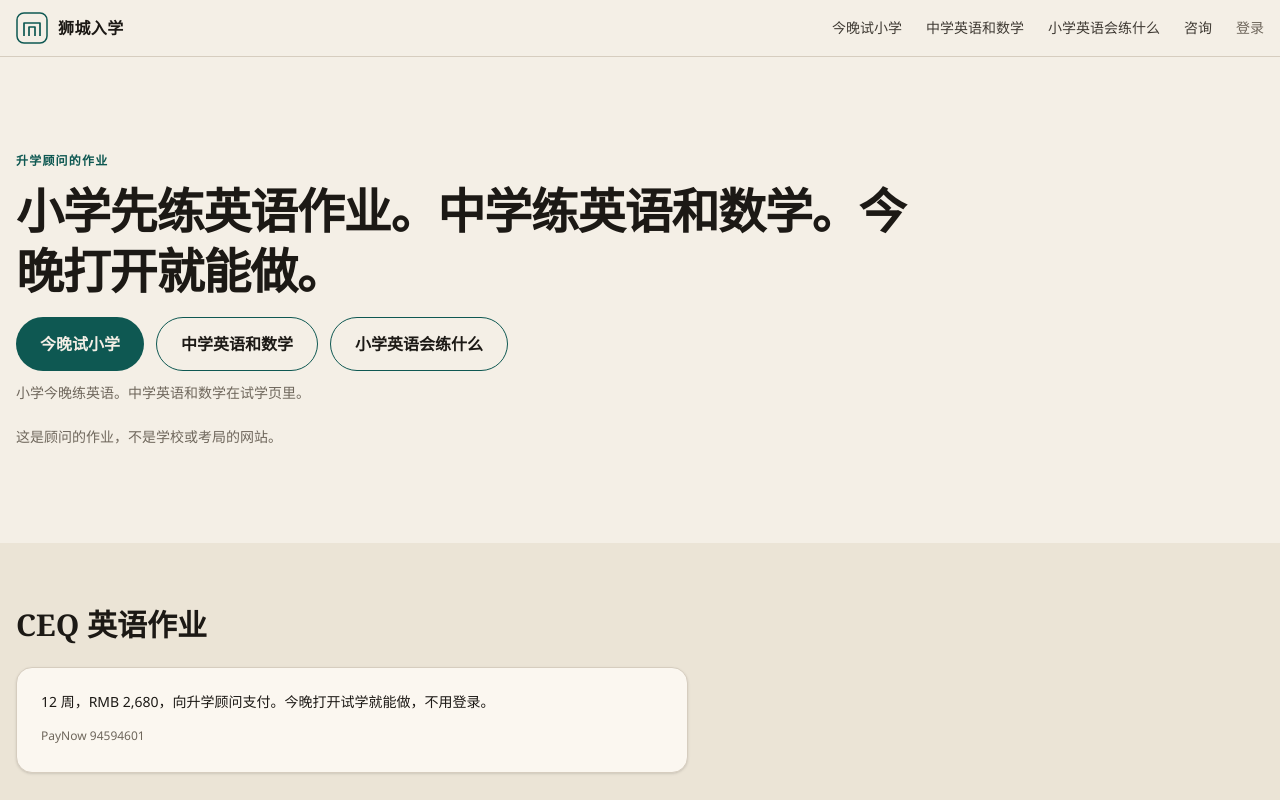
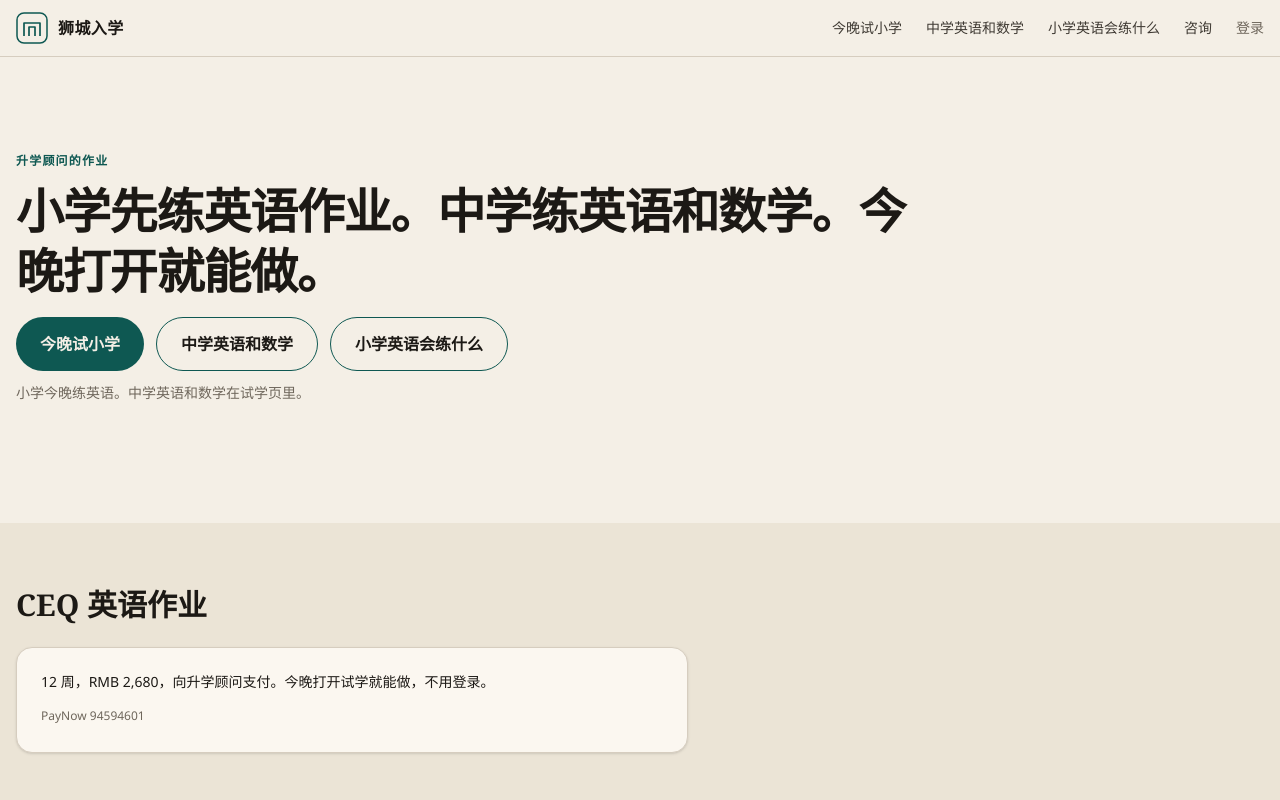
Before and after one commit to ttee/sg-school-entry, a Next.js app: page / in a window 1280 px wide. Shown: the top 800 px of the page. Built offline with nearby package versions, Linux system fonts and the light colour scheme.

Commit message:
Remove hero disclaimer from the homepage
Delete the rejected line. Do not replace it.

```diff
--- a/app/page.tsx
+++ b/app/page.tsx
@@ -172,9 +172,6 @@ export default function HomePage() {
             </div>
             <p className="text-sm text-muted mb-6 max-w-2xl">
               小学今晚练英语。中学英语和数学在试学页里。
-            </p>
-            <p className="text-sm text-muted max-w-2xl">
-              这是顾问的作业，不是学校或考局的网站。
             </p>
           </div>
         </section>
```
